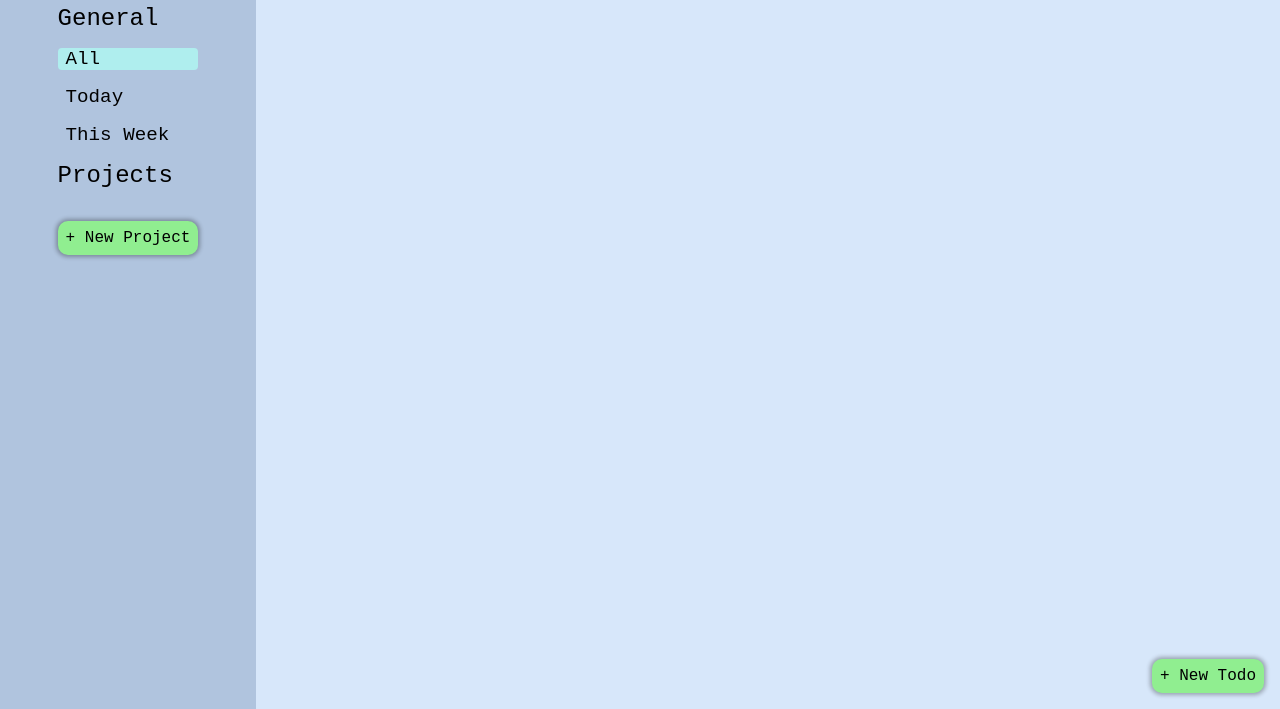
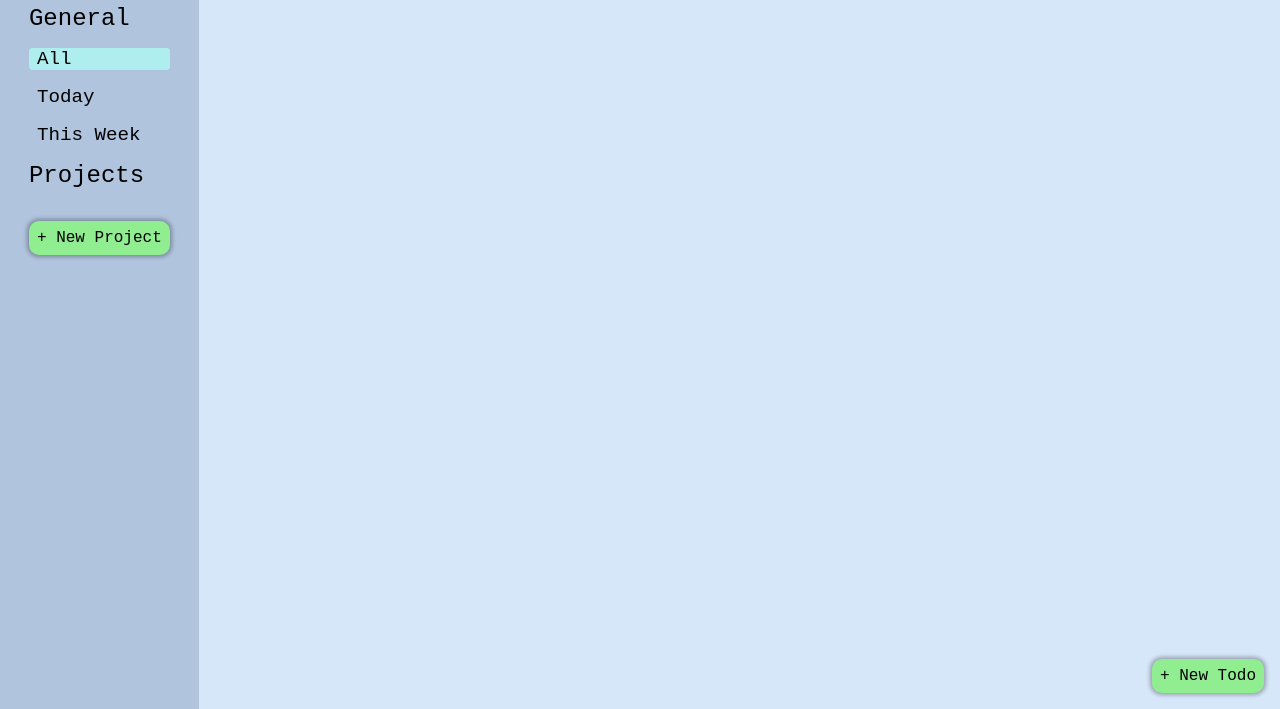
Before and after one commit to bananaplant7/odin-todo-list, a plain HTML site: page index.html in a window 1280 px wide. Shown: the part 91-800 px from the top of the page. Drawn offline with Linux system fonts and the light colour scheme.

Commit message:
minor touch up

```diff
--- a/style.css
+++ b/style.css
@@ -42,8 +42,9 @@ main {
 
 .sidebarContainer {
     background-color: lightsteelblue;
-    min-width: 20vw;
+    width: max(15vw, 200px);
     display: flex;
+    /* flex-grow: 1; */
     justify-content: center;
 }
 
@@ -95,17 +96,6 @@ main {
     box-shadow: 0 0 4px 2px rgba(0, 0, 0, 0.3);
 }
 
-#newTodoBtn {
-    position: fixed;
-    border: none;
-    bottom: 1rem;
-    right: 1rem;
-}
-
-#newTodoBtn.hidden {
-    display: none;
-}
-
 /*#endregion*/ /**********/
 
 
@@ -124,10 +114,10 @@ tab class & ignore the projectTitle class */
 
 .todoContainer {
     background-color: #d7e7fa;
-    min-width: 80vw;
+    width: 85vw;
     list-style: none;
-    font-size: 1.5rem;
-    padding: 3rem;
+    font-size: 1.2rem;
+    padding: 1rem 2rem;
 }
 
 .todo {
@@ -150,6 +140,10 @@ tab class & ignore the projectTitle class */
     text-decoration: line-through;
 }
 
+.title, .desc {
+    word-break: break-word;
+}
+
 .deleteTodoBtn, .editTodoBtn{
     background-color: transparent;
     border: none;
@@ -159,6 +153,17 @@ tab class & ignore the projectTitle class */
 .deleteTodoBtn {
     position: relative;
     top: 1.5px;
+}
+
+#newTodoBtn {
+    position: fixed;
+    border: none;
+    bottom: 1rem;
+    right: 1rem;
+}
+
+#newTodoBtn.hidden {
+    display: none;
 }
 
 /*#endregion*/ /**********/
```
